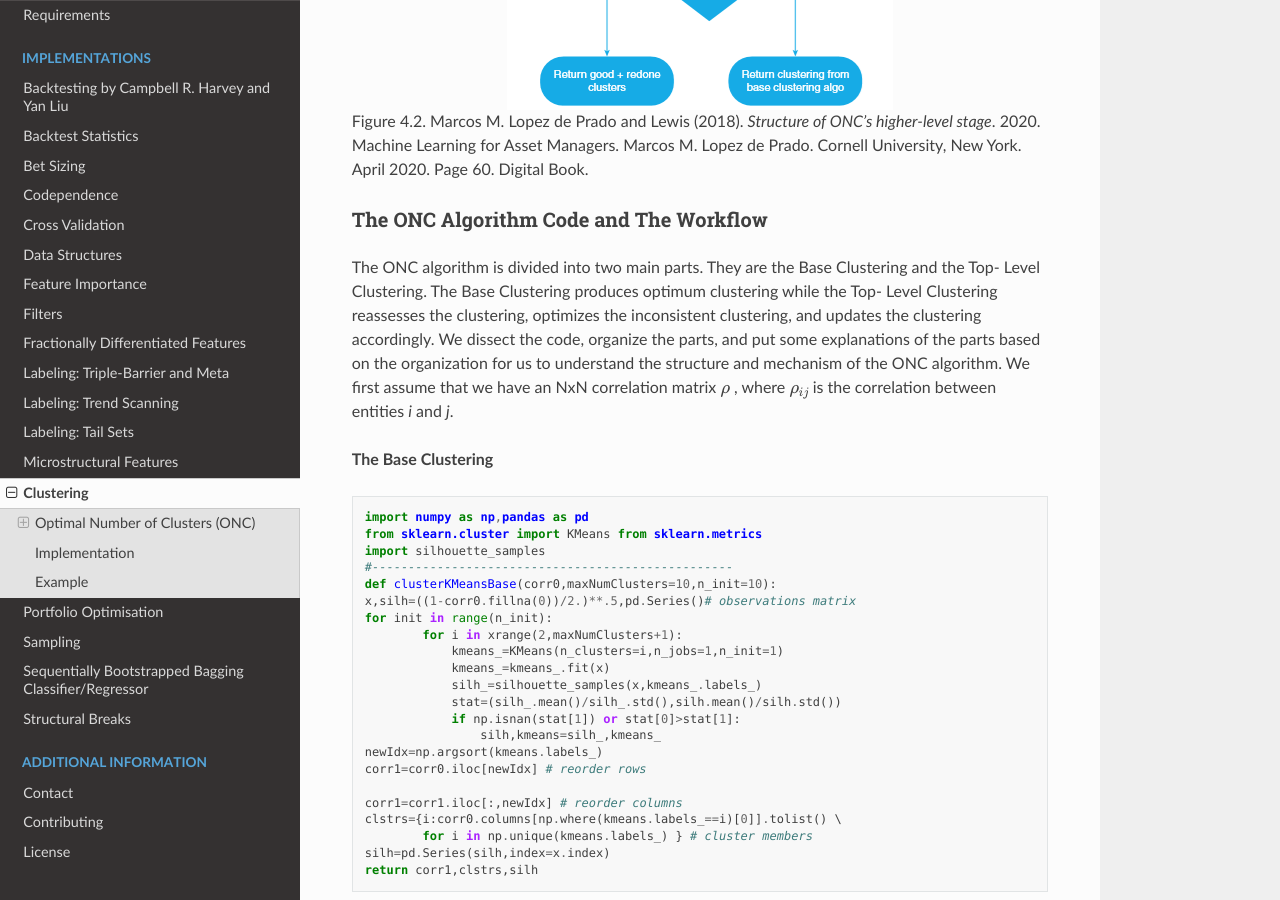
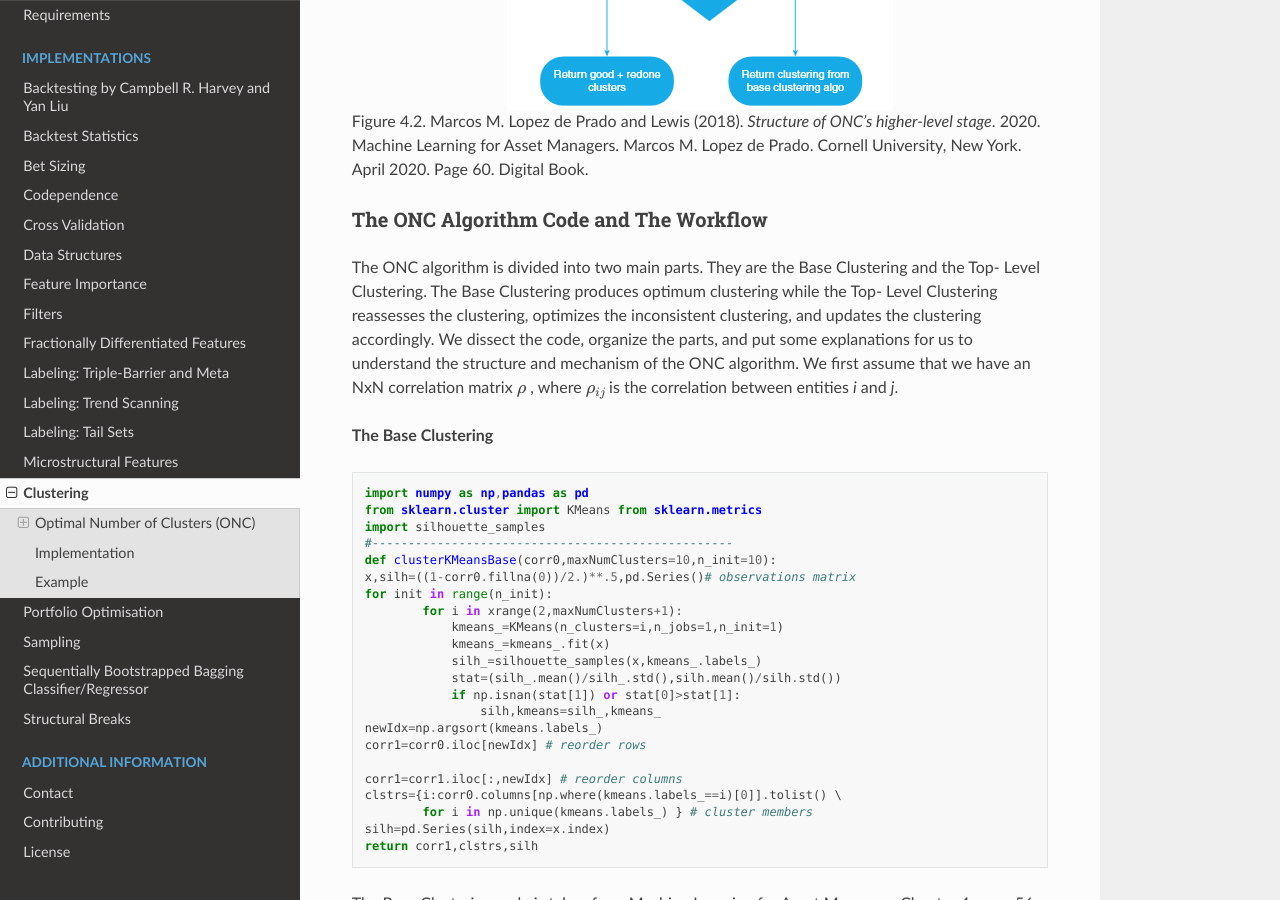
Before and after one commit to hudson-and-thames/mlfinlab, a Sphinx documentation site: the page built from docs/source/implementations/clustering.rst, in a window 1280 px wide and 900 px high, scrolled down 3125 px. Built offline with Sphinx 7.4.7 and the Read the Docs theme 2.0.0, drawn with Linux system fonts in a browser that asks for light colours.

Commit message:
modified clustering.rst

```diff
--- a/docs/source/implementations/clustering.rst
+++ b/docs/source/implementations/clustering.rst
@@ -77,7 +77,7 @@
 The ONC Algorithm Code and The Workflow
 ***************************************
 
-The ONC algorithm is divided into two main parts. They are the Base Clustering and the Top- Level Clustering. The Base Clustering produces optimum clustering while the Top- Level Clustering reassesses the clustering, optimizes the inconsistent clustering, and updates the clustering accordingly. We dissect the code, organize the parts, and put some explanations of the parts based on the organization for us to understand the structure and mechanism of the ONC algorithm. We first assume that we have an NxN correlation matrix  :math:`\rho` , where  :math:`\rho_{ij}` is the correlation between entities *i* and *j*.
+The ONC algorithm is divided into two main parts. They are the Base Clustering and the Top- Level Clustering. The Base Clustering produces optimum clustering while the Top- Level Clustering reassesses the clustering, optimizes the inconsistent clustering, and updates the clustering accordingly. We dissect the code, organize the parts, and put some explanations for us to understand the structure and mechanism of the ONC algorithm. We first assume that we have an NxN correlation matrix  :math:`\rho` , where  :math:`\rho_{ij}` is the correlation between entities *i* and *j*.
 
 **The Base Clustering**
 
```
